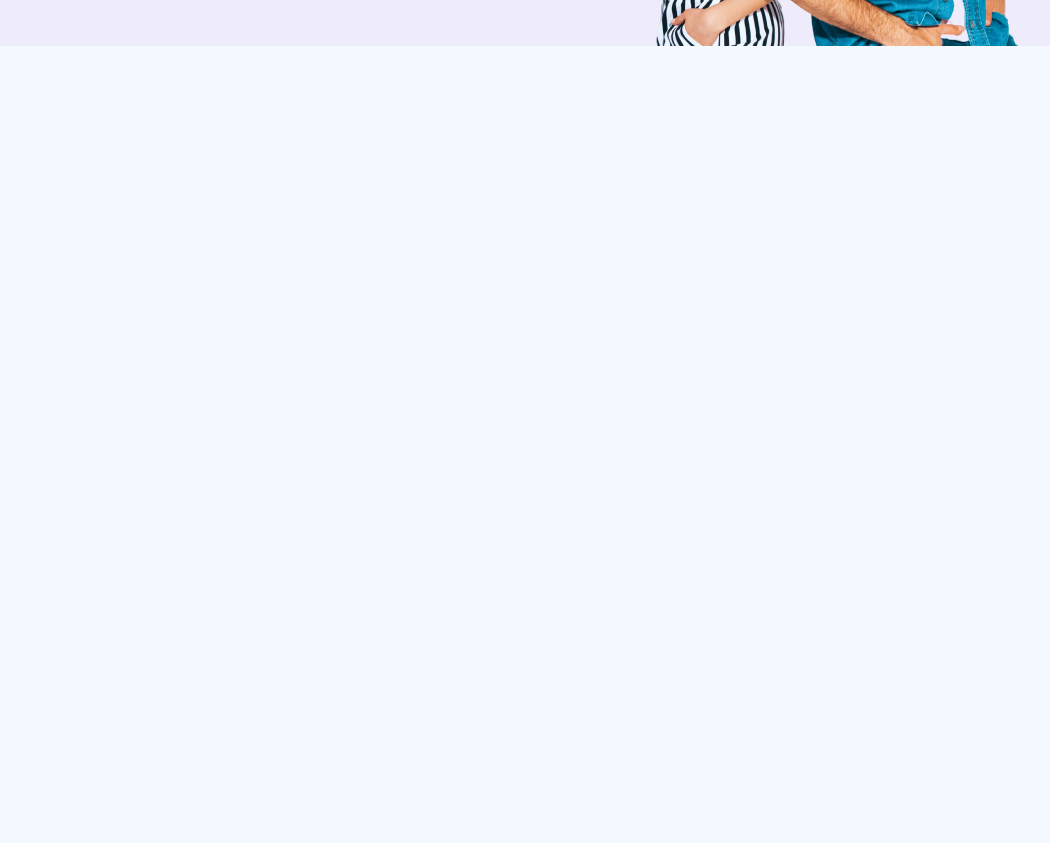
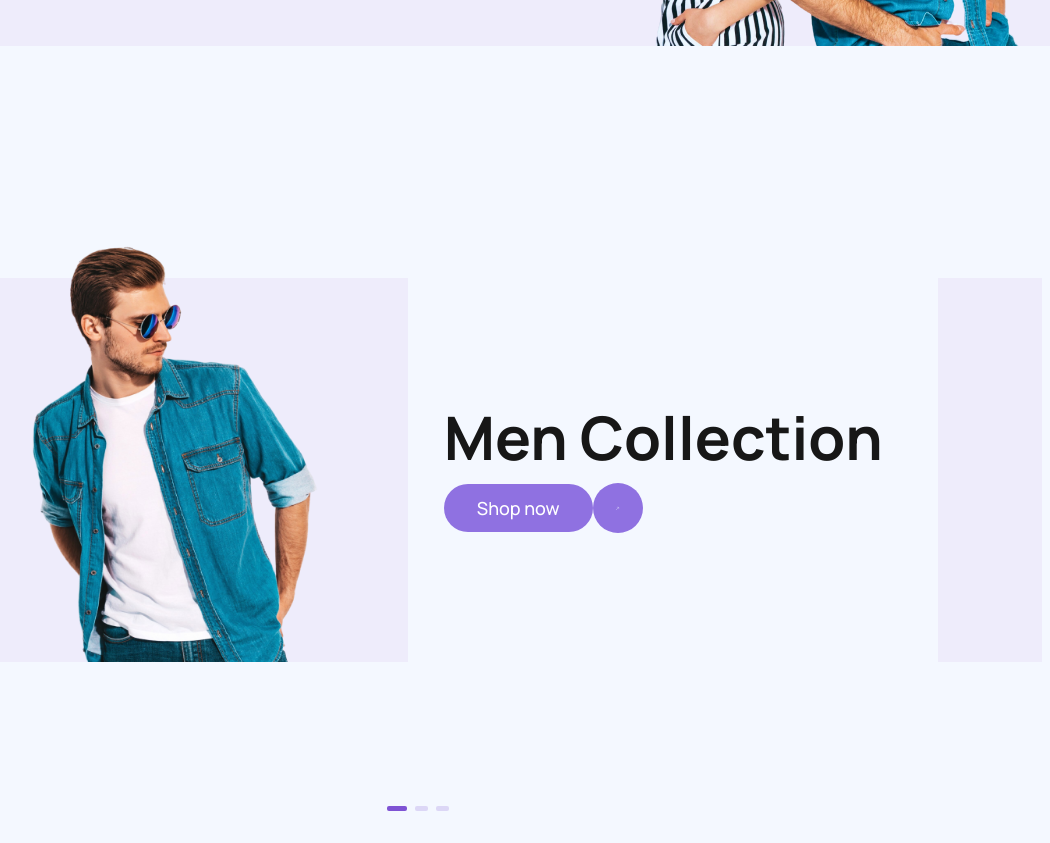
Before and after one commit to Raiyan109/b2gsoft-ecommerce-landing-nextjs, a Next.js app: page / in a window 1280 px wide. Shown: the part 2340-3183 px from the top of the page, without its empty margins (222-1272 px from the left). Before the commit the page ends 2466 px from the top, so only its background shows below. Built offline with nearby package versions, Linux system fonts and the light colour scheme.

Commit message:
collections component slider done with custom pagination styling

```diff
--- a/src/app/globals.css
+++ b/src/app/globals.css
@@ -17,23 +17,19 @@
 
 body {
   color: var(--foreground);
-  background: #F4F8FF  ;
+  background: #F4F8FF;
   font-family: "Manrope", sans-serif;
 }
 
-.mySwiper{
+.mySwiper {
   padding-top: 100px;
 }
 
-.swiper-slide{
+.swiper-slide {}
 
-}
+.swiper-wrapper {}
 
-.swiper-wrapper{
-
-}
-
-.swiper{
+.swiper {
   /* height: 30%; */
   /* background-color: rebeccapurple; */
   /* position: absolute; */
@@ -41,3 +37,17 @@ body {
   /* margin-top: 100px; */
   padding: 120px !important;
 }
+
+.swiper-pagination-bullets .swiper-pagination-bullet {
+  background-color: #7E53D4;
+  width: 13px;
+  height: 5px;
+  border-radius: 2px;
+}
+
+.swiper-pagination-bullets .swiper-pagination-bullet-active {
+  background-color: #7E53D4;
+  width: 20px;
+  height: 5px;
+  border-radius: 2px;
+}
--- /dev/null
+++ b/src/components/home/Collections.jsx
@@ -0,0 +1,128 @@
+'use client'
+import { Swiper, SwiperSlide } from "swiper/react";
+import "swiper/css";
+import "swiper/css/pagination";
+import { Pagination } from "swiper/modules";
+import collectionMen from '@/assets/collection-men.png'
+import Image from "next/image";
+import arrow from '@/assets/arrow.svg'
+
+const Collections = () => {
+    const slides = [
+        {
+            id: 1,
+            image: collectionMen,
+            heading: "Men Collection",
+        },
+        {
+            id: 2,
+            image: collectionMen,
+            heading: "Women Collection",
+        },
+        {
+            id: 3,
+            image: collectionMen,
+            heading: "Kids Collection",
+        },
+    ];
+    return (
+        <div>
+            <div className="container mx-auto px-4 py-8">
+                <Swiper
+                    modules={[Pagination]}
+                    pagination={{
+                        el: ".custom-pagination",
+                        clickable: true,
+                    }}
+                    spaceBetween={16}
+                    slidesPerView={1}
+                    className="lg:flex hidden"
+                >
+                    {slides.map((slide) => (
+                        <SwiperSlide key={slide.id} className="">
+                            {/* Left Side: Image */}
+                            <div className="flex flex-col lg:flex-row gap-5 h-full lg:h-96">
+                                <div className="w-1/2 bg-[#EEECFB] relative flex items-center justify-center">
+                                    <Image
+                                        src={slide.image}
+                                        alt={slide.heading}
+                                        width={400}
+                                        height={400}
+                                        className="lg:absolute top-[-15%] object-cover max-h-[90%] lg:max-h-[115%] w-auto"
+                                    />
+                                </div>
+
+                                {/* Right Side: Text */}
+                                <div className="w-1/2 flex flex-col justify-center items-start text-center space-y-4 p-4">
+                                    <h2 className="text-xl lg:text-6xl font-bold">{slide.heading}</h2>
+                                    <div className="mt-6 flex justify-center items-center">
+                                        {/* Shop Now Button */}
+                                        <button
+                                            className="flex items-center justify-center bg-[#8F71E1] text-white textsm lg:text-lg font-medium rounded-[28px] w-[100px] lg:w-[149px] h-[32px] lg:h-[48px] gap-2 px-4"
+                                            style={{ padding: "8px", gap: "8px" }}
+                                        >
+                                            Shop now
+                                        </button>
+                                        {/* Arrow Button */}
+                                        <button className="flex items-center justify-center bg-[#8F71E1] text-white text-lg font-medium rounded-[28px] w-[30px] lg:w-[50px] h-[30px] lg:h-[50px] gap-2 px-4">
+                                            <Image
+                                                width={5}
+                                                height={5}
+                                                alt='arrow'
+                                                src={arrow}
+                                            />
+                                        </button>
+                                    </div>
+                                </div>
+                            </div>
+                        </SwiperSlide>
+                    ))}
+                </Swiper>
+
+                {/* Custom Pagination */}
+                <div className="custom-pagination flex justify-center mt-6 space-x-2 lg:flex hidden">
+                    {slides.map((_, index) => (
+                        <div
+                            key={index}
+                            className="swiper-pagination-bullet w-[32px] h-[8px] rounded-[8px] bg-[#7E53D4]"
+                        ></div>
+                    ))}
+                </div>
+
+                {/* Mobile View */}
+                <div className="lg:hidden flex flex-col space-y-6">
+                    {slides.map((slide) => (
+                        <div
+                            key={slide.id}
+                            className="flex flex-col items-start text-left space-y-4"
+                        >
+                            {/* Image */}
+                            <div className="w-full bg-[#EEECFB] flex justify-center">
+                                <img
+                                    src={slide.image}
+                                    alt={slide.heading}
+                                    className="relative top-[-10%] object-cover max-h-[90%] w-auto"
+                                />
+                            </div>
+
+                            {/* Text */}
+                            <div className="space-y-2 px-4">
+                                <h2 className="text-2xl font-bold">{slide.heading}</h2>
+                                <div className="flex space-x-4">
+                                    <button className="w-[149px] h-[48px] rounded-[28px] bg-[#8F71E1] text-white font-medium">
+                                        Shop Now
+                                    </button>
+                                    <button className="w-[149px] h-[48px] rounded-[28px] border border-[#8F71E1] text-[#8F71E1] font-medium">
+                                        Learn More
+                                    </button>
+                                </div>
+                            </div>
+                        </div>
+                    ))}
+                </div>
+            </div>
+        </div>
+    )
+}
+
+export default Collections
--- a/src/components/home/Home.jsx
+++ b/src/components/home/Home.jsx
@@ -1,3 +1,4 @@
+import Collections from "./Collections"
 import FeaturedProducts from "./featuredProducts/FeaturedProducts"
 import PromotionalSec from "./PromotionalSec"
 
@@ -9,6 +10,7 @@ const HomeComponent = () => {
         <div>
             <FeaturedProducts />
             <PromotionalSec />
+            <Collections />
         </div>
     )
 }
```
Also changed, not shown: src/assets/collection-men.png (added).
